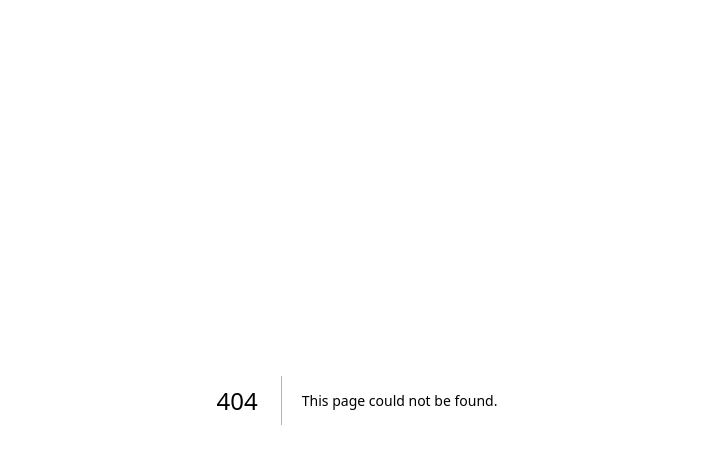
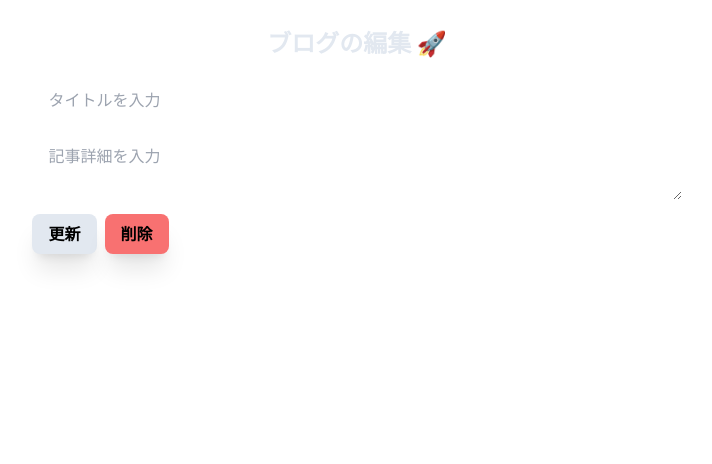
Before and after one commit to likuor/blog-supabase, a Next.js app: page /blog/edit/1 in a window 1280 px wide. Before the commit this address had no page. Shown: the top 464 px of the page, without its empty margins (283-995 px from the left). Built offline with nearby package versions, Linux system fonts and the light colour scheme.

Commit message:
add: adite page

```diff
--- /dev/null
+++ b/src/app/blog/edit/[id]/page.tsx
@@ -0,0 +1,32 @@
+import React from "react";
+
+const EditPost = () => {
+  return (
+    <>
+      <div className="w-full m-auto flex my-4">
+        <div className="flex flex-col justify-center items-center m-auto">
+          <p className="text-2xl text-slate-200 font-bold p-3">ブログの編集 🚀</p>
+          <form>
+            <input
+              placeholder="タイトルを入力"
+              type="text"
+              className="rounded-md px-4 w-full py-2 my-2"
+            />
+            <textarea
+              placeholder="記事詳細を入力"
+              className="rounded-md px-4 py-2 w-full my-2"
+            ></textarea>
+            <button className="font-semibold px-4 py-2 shadow-xl bg-slate-200 rounded-lg m-auto hover:bg-slate-100">
+              更新
+            </button>
+            <button className="ml-2 font-semibold px-4 py-2 shadow-xl bg-red-400 rounded-lg m-auto hover:bg-slate-100">
+              削除
+            </button>
+          </form>
+        </div>
+      </div>
+    </>
+  );
+};
+
+export default EditPost;
```
